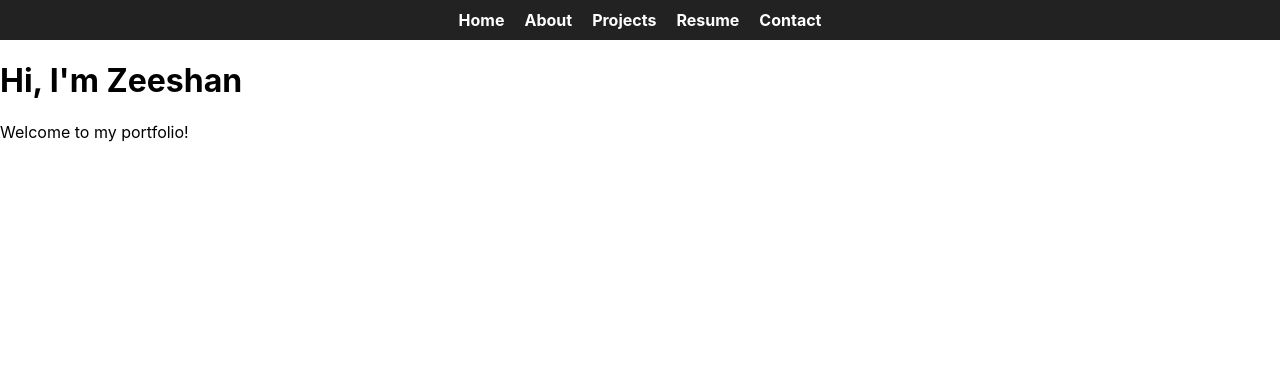
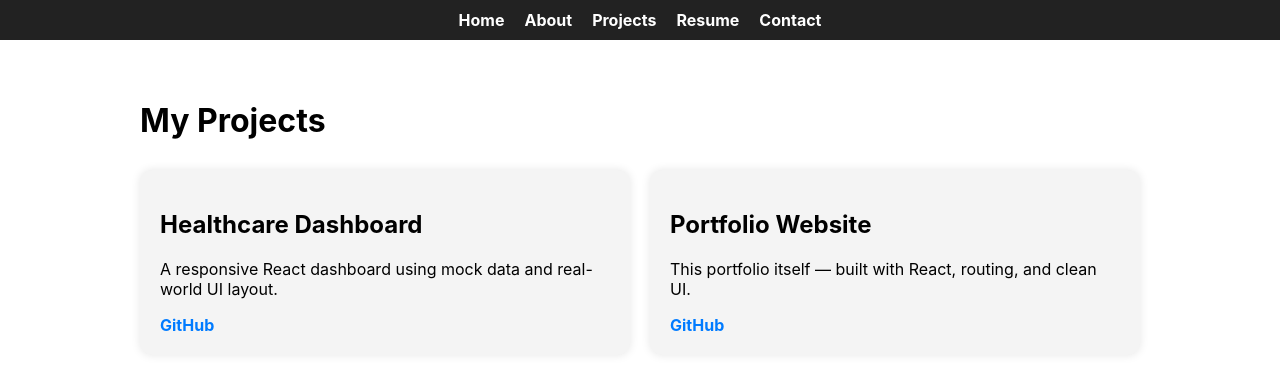
Before and after one commit to Zeeshan0610/zeeshan-portfolio, a React (Create React App) app: page /projects in a window 1280 px wide. Shown: the top 370 px of the page. Built offline with nearby package versions, Linux system fonts and the light colour scheme.

Commit message:
Built Projects page with project cards

```diff
--- /dev/null
+++ b/src/pages/Projects.css
@@ -0,0 +1,30 @@
+.projects-container {
+  padding: 40px 20px;
+  max-width: 1000px;
+  margin: 0 auto;
+}
+
+.projects-grid {
+  display: grid;
+  grid-template-columns: repeat(auto-fit, minmax(280px, 1fr));
+  gap: 20px;
+  margin-top: 30px;
+}
+
+.project-card {
+  background-color: #f4f4f4;
+  padding: 20px;
+  border-radius: 12px;
+  box-shadow: 0 0 10px rgba(0, 0, 0, 0.1);
+}
+
+.project-links a {
+  margin-right: 15px;
+  text-decoration: none;
+  color: #007bff;
+  font-weight: bold;
+}
+
+.project-links a:hover {
+  text-decoration: underline;
+}
--- a/src/pages/Projects.jsx
+++ b/src/pages/Projects.jsx
@@ -1,8 +1,39 @@
+import "./Projects.css";
+
+const projects = [
+  {
+    title: "Healthcare Dashboard",
+    description: "A responsive React dashboard using mock data and real-world UI layout.",
+    github: "https://github.com/your-username/healthcare-dashboard",
+    demo: "#", // optional
+  },
+  {
+    title: "Portfolio Website",
+    description: "This portfolio itself — built with React, routing, and clean UI.",
+    github: "https://github.com/your-username/zeeshan-portfolio",
+    demo: "#",
+  },
+  // Add more projects later!
+];
+
 function Projects() {
   return (
-    <div>
-      <h1>Hi, I'm Zeeshan</h1>
-      <p>Welcome to my portfolio!</p>
+    <div className="projects-container">
+      <h1>My Projects</h1>
+      <div className="projects-grid">
+        {projects.map((proj, idx) => (
+          <div className="project-card" key={idx}>
+            <h2>{proj.title}</h2>
+            <p>{proj.description}</p>
+            <div className="project-links">
+              <a href={proj.github} target="_blank" rel="noopener noreferrer">GitHub</a>
+              {proj.demo !== "#" && (
+                <a href={proj.demo} target="_blank" rel="noopener noreferrer">Live Demo</a>
+              )}
+            </div>
+          </div>
+        ))}
+      </div>
     </div>
   );
 }
```
